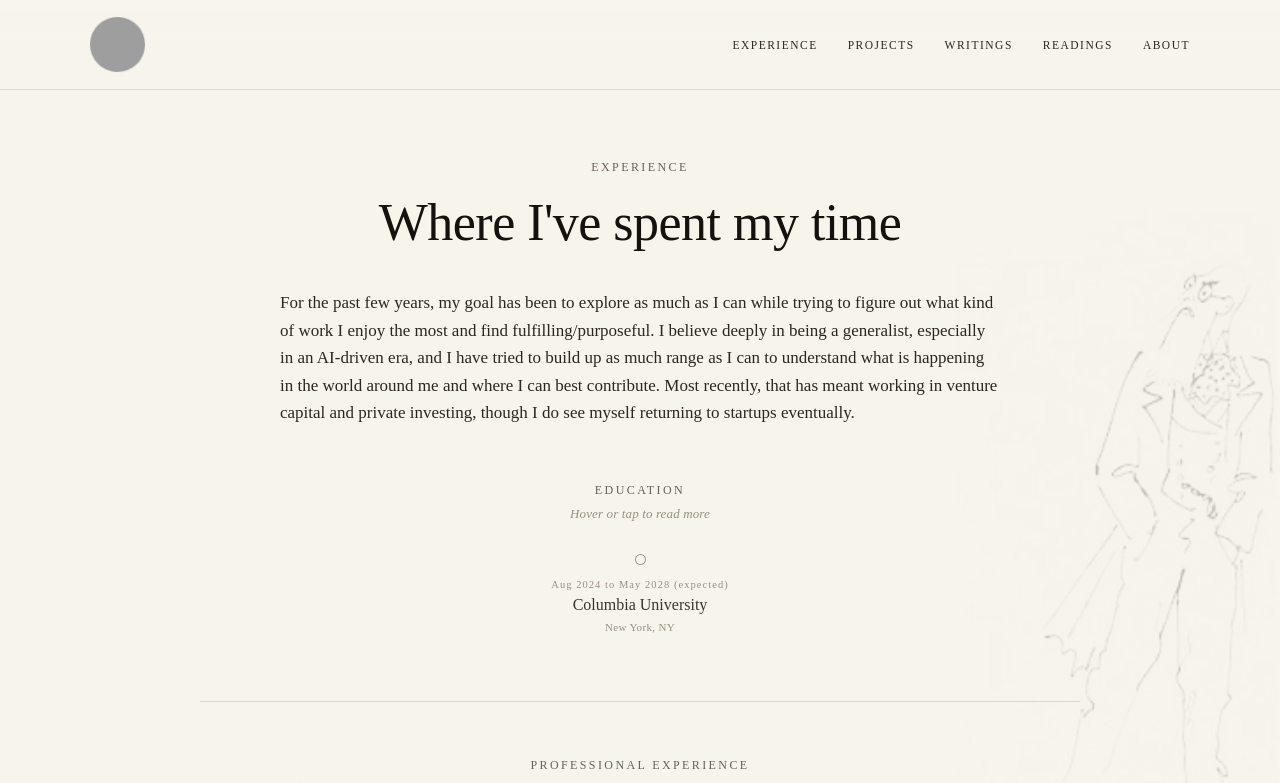
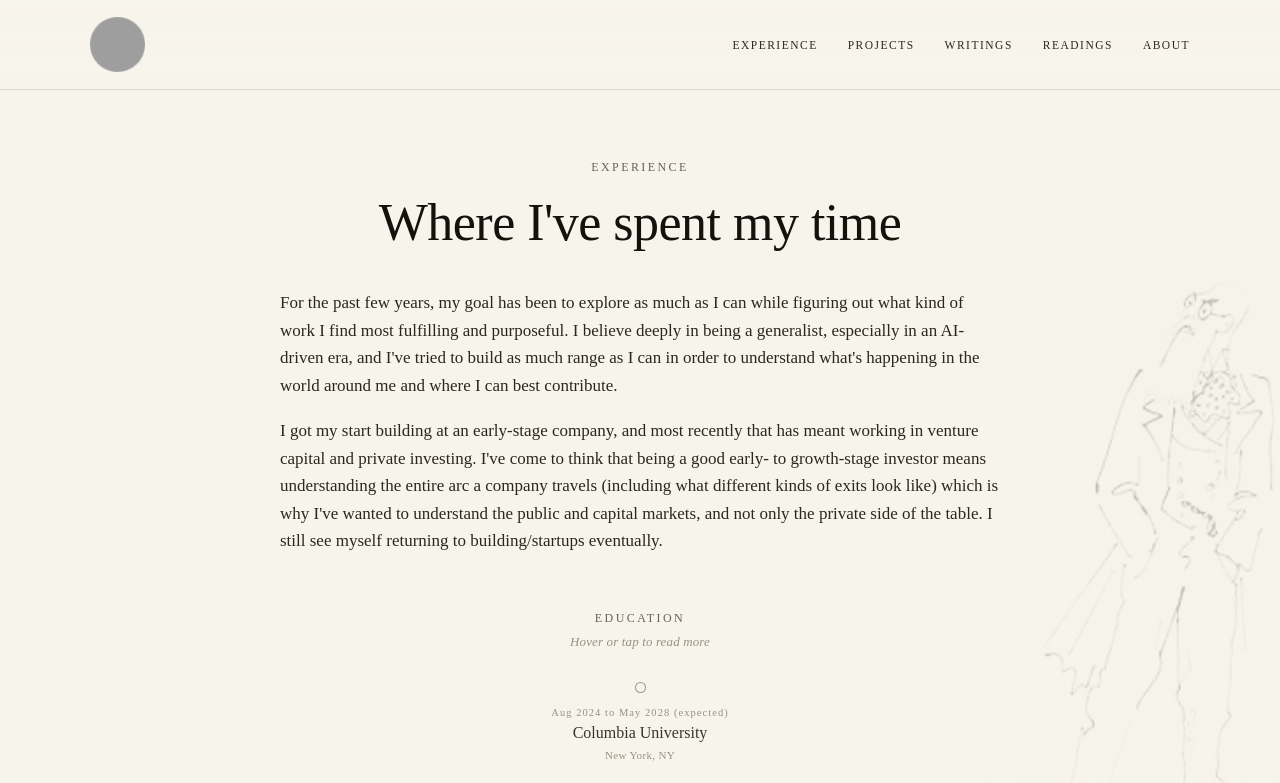
Before and after one commit to veronicas-world/aboutme, a Next.js app: page /experience in a window 1280 px wide. Shown: the top 783 px of the page. Built offline with nearby package versions, Linux system fonts and the light colour scheme; grey boxes are pictures that could not be loaded.

Commit message:
Update Experience intro copy with paragraph break

```diff
--- a/src/app/experience/page.tsx
+++ b/src/app/experience/page.tsx
@@ -52,18 +52,22 @@ export default function ExperiencePage() {
       </header>
 
       <div className="col">
+        <div style={{ maxWidth: 720, margin: "0 auto 56px" }}>
+          {experienceIntro.split("\n\n").map((para, i) => (
             <p
+              key={i}
               style={{
                 fontWeight: 400,
                 fontSize: 17,
                 lineHeight: 1.62,
                 color: "var(--ink-2)",
-            maxWidth: 720,
-            margin: "0 auto 56px",
+                margin: i === 0 ? "0 0 18px" : 0,
               }}
             >
-          {experienceIntro}
+              {para}
             </p>
+          ))}
+        </div>
 
         {/* Education (static) */}
         <div className="mono tcenter" style={sectionLabel}>
--- a/src/content/site.ts
+++ b/src/content/site.ts
@@ -82,7 +82,7 @@ export const writingTeaser = {
 // ---- EXPERIENCE -----------------------------------------------------------
 // Intro shown at the top of the Experience page. EDIT freely.
 export const experienceIntro =
-  "For the past few years, my goal has been to explore as much as I can while trying to figure out what kind of work I enjoy the most and find fulfilling/purposeful. I believe deeply in being a generalist, especially in an AI-driven era, and I have tried to build up as much range as I can to understand what is happening in the world around me and where I can best contribute. Most recently, that has meant working in venture capital and private investing, though I do see myself returning to startups eventually.";
+  "For the past few years, my goal has been to explore as much as I can while figuring out what kind of work I find most fulfilling and purposeful. I believe deeply in being a generalist, especially in an AI-driven era, and I've tried to build as much range as I can in order to understand what's happening in the world around me and where I can best contribute.\n\nI got my start building at an early-stage company, and most recently that has meant working in venture capital and private investing. I've come to think that being a good early- to growth-stage investor means understanding the entire arc a company travels (including what different kinds of exits look like) which is why I've wanted to understand the public and capital markets, and not only the private side of the table. I still see myself returning to building/startups eventually.";
 
 export const experience = [
   {
```
Lines whose indentation alone changed are shown as unchanged.
